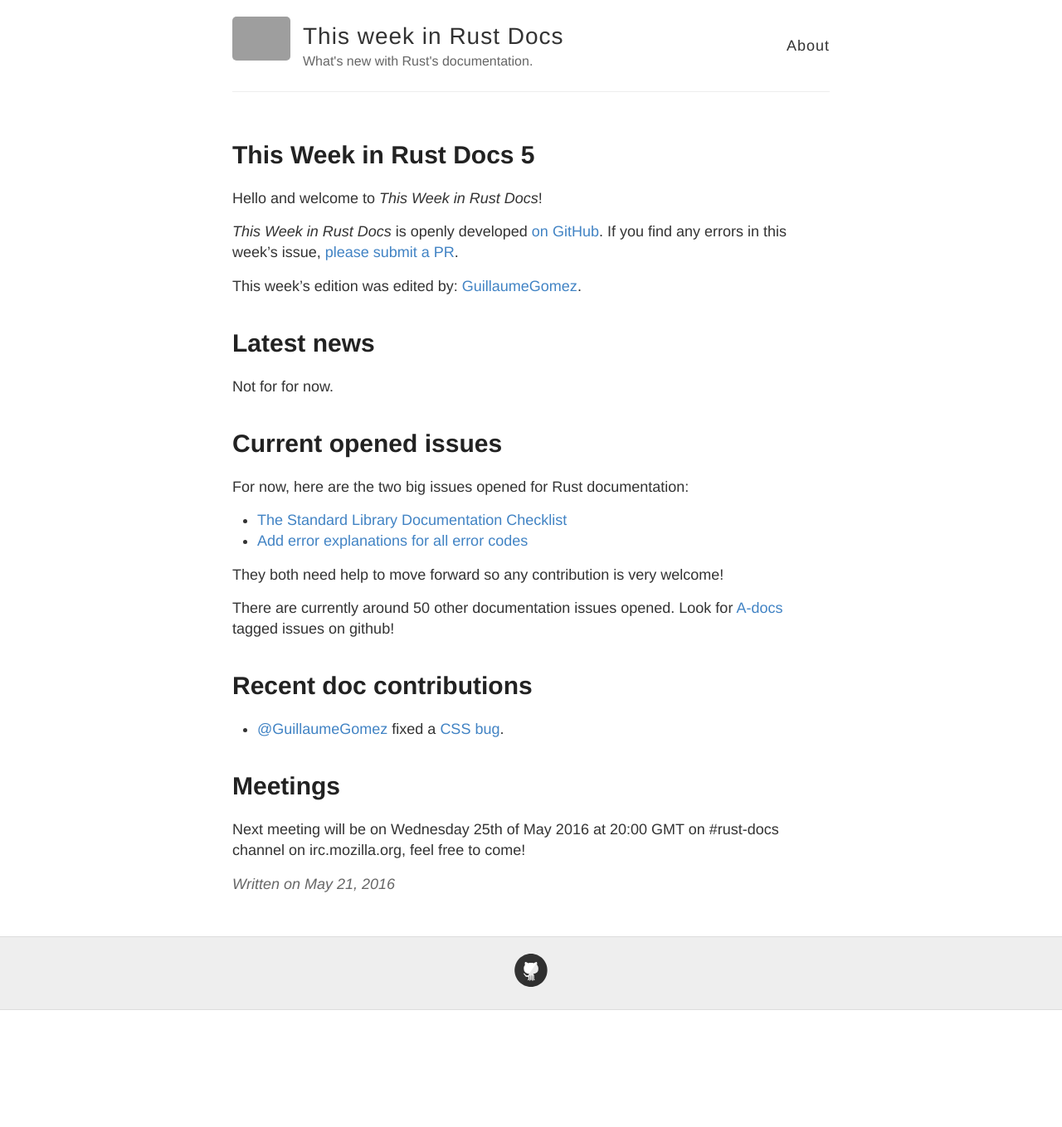
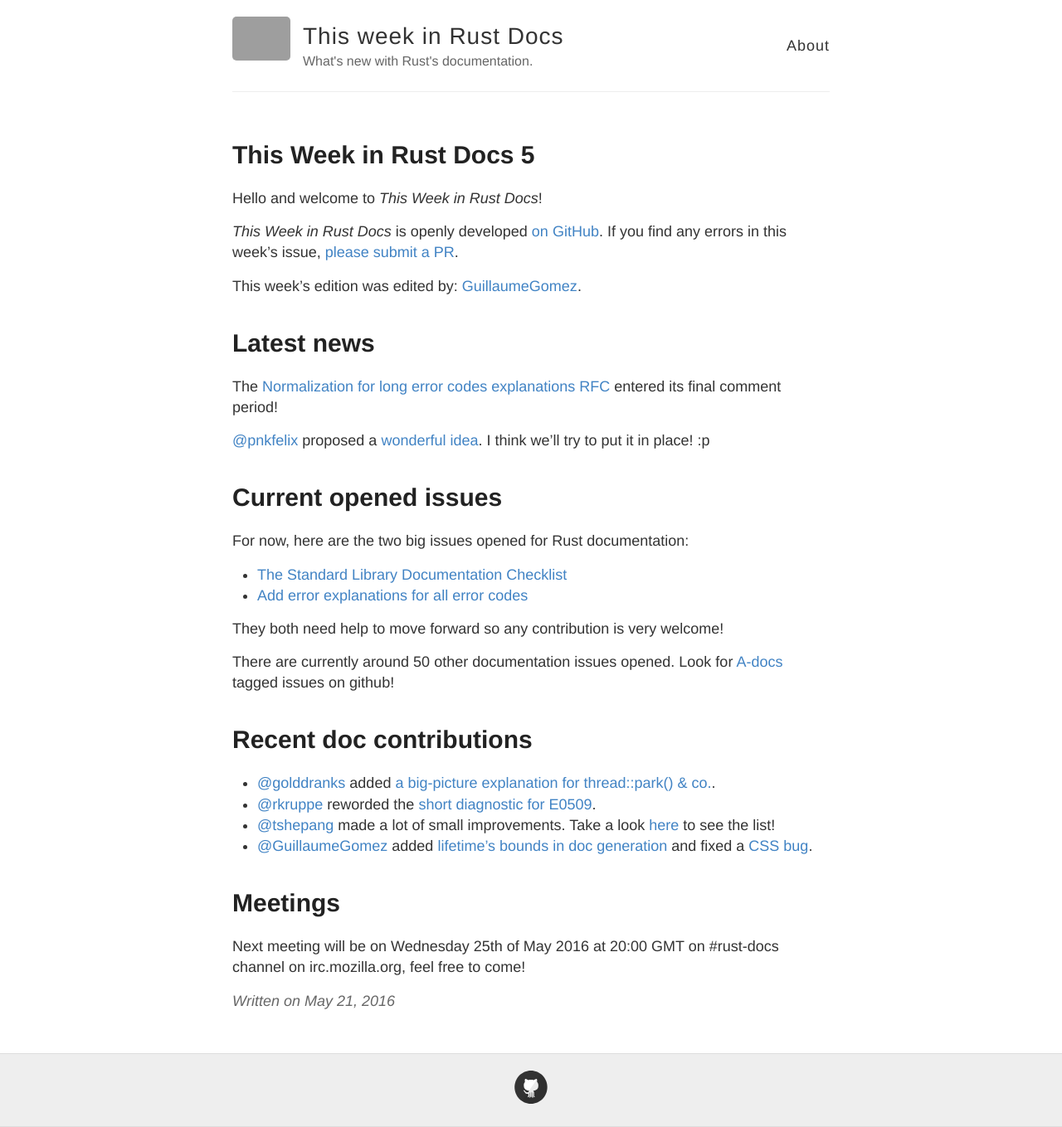
Before and after one commit to GuillaumeGomez/this-week-in-rust-docs, a Jekyll site: the page built from _posts/2016-5-22-this-week-in-rust-docs-5.md, in a window 1280 px wide. Shown: the whole page at 83% size. Built offline with Jekyll 4.4.1, drawn with Linux system fonts in a browser that asks for light colours; before the commit the page ends 1218 px from its top, so only the background shows below that; grey boxes are pictures that could not be loaded.

Commit message:
Update 2016-5-22-this-week-in-rust-docs-5.md

```diff
--- a/_posts/2016-5-22-this-week-in-rust-docs-5.md
+++ b/_posts/2016-5-22-this-week-in-rust-docs-5.md
@@ -13,7 +13,9 @@ This week's edition was edited by: [GuillaumeGomez](https://github.com/Guillaume
 
 # Latest news
 
-Not for for now.
+The [Normalization for long error codes explanations RFC](https://github.com/rust-lang/rfcs/pull/1567) entered its final comment period!
+
+[@pnkfelix](https://github.com/pnkfelix) proposed a [wonderful idea](https://github.com/rust-lang/rust/pull/33675#issuecomment-219609913). I think we'll try to put it in place! :p
 
 # Current opened issues
 
@@ -28,7 +30,10 @@ There are currently around 50 other documentation issues opened. Look for [A-doc
 
 # Recent doc contributions
 
-* [@GuillaumeGomez](https://github.com/GuillaumeGomez) fixed a [CSS bug](https://github.com/rust-lang/rust/pull/33673).
+* [@golddranks](https://github.com/golddranks) added [a big-picture explanation for thread::park() & co.](https://github.com/rust-lang/rust/pull/33665).
+* [@rkruppe](https://github.com/rkruppe) reworded the [short diagnostic for E0509](https://github.com/rust-lang/rust/pull/33676).
+* [@tshepang](https://github.com/tshepang) made a lot of small improvements. Take a look [here](https://github.com/rust-lang/rust/pulls?utf8=%E2%9C%93&q=is%3Apr+is%3Aclosed+33603+33604+33605+33633+33634+33635) to see the list!
+* [@GuillaumeGomez](https://github.com/GuillaumeGomez) added [lifetime's bounds in doc generation](https://github.com/rust-lang/rust/pull/33656) and fixed a [CSS bug](https://github.com/rust-lang/rust/pull/33673).
 
 # Meetings
 
```
